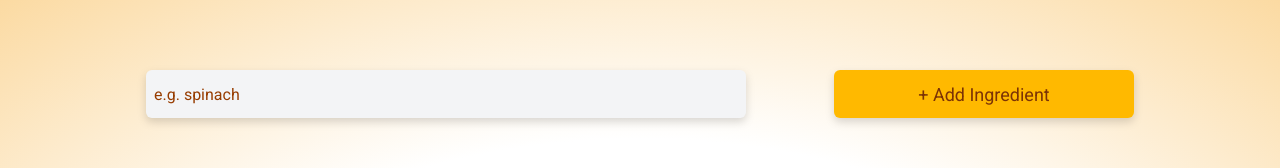
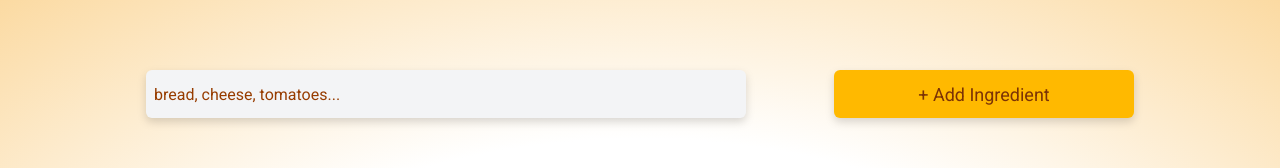
Before and after one commit to Swayam226/gordon-kapoor-recipes, a React (Vite) app: page / in a window 1280 px wide. Shown: the part 257-425 px from the top of the page. Built offline with nearby package versions, Linux system fonts and the light colour scheme; a web font is replaced by a local one.

Commit message:
placeholder changed

```diff
--- a/src/components/Hero.jsx
+++ b/src/components/Hero.jsx
@@ -50,7 +50,7 @@ export default function Hero() {
         <input
           aria-label="Add Ingredients"
           type="text"
-          placeholder="e.g. spinach"
+          placeholder="bread, cheese, tomatoes..."
           className="drop-shadow-lg hover:drop-shadow-xl bg-gray-100 h-12 w-75 md:h-12 md:w-150 rounded-md pl-2 text-amber-900 placeholder:text-amber-800"
           name="ingredient"
         />
```
